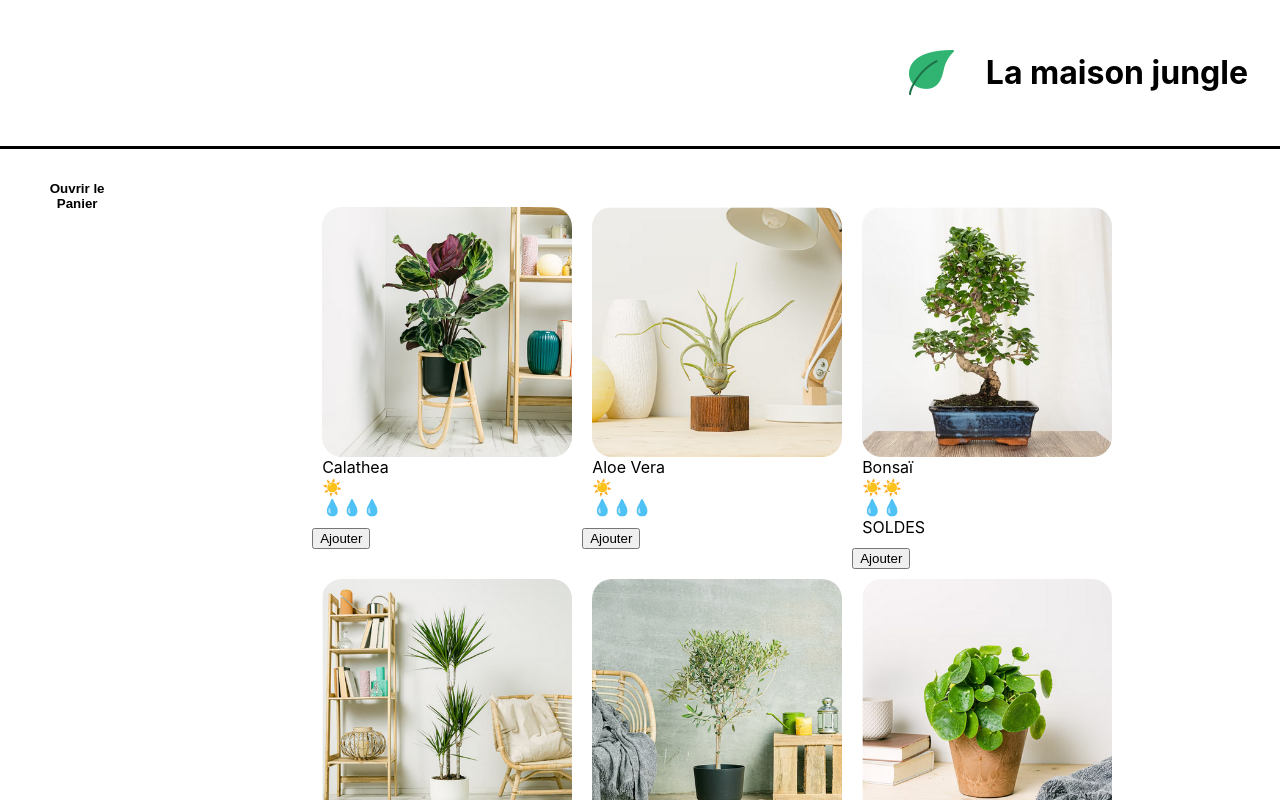
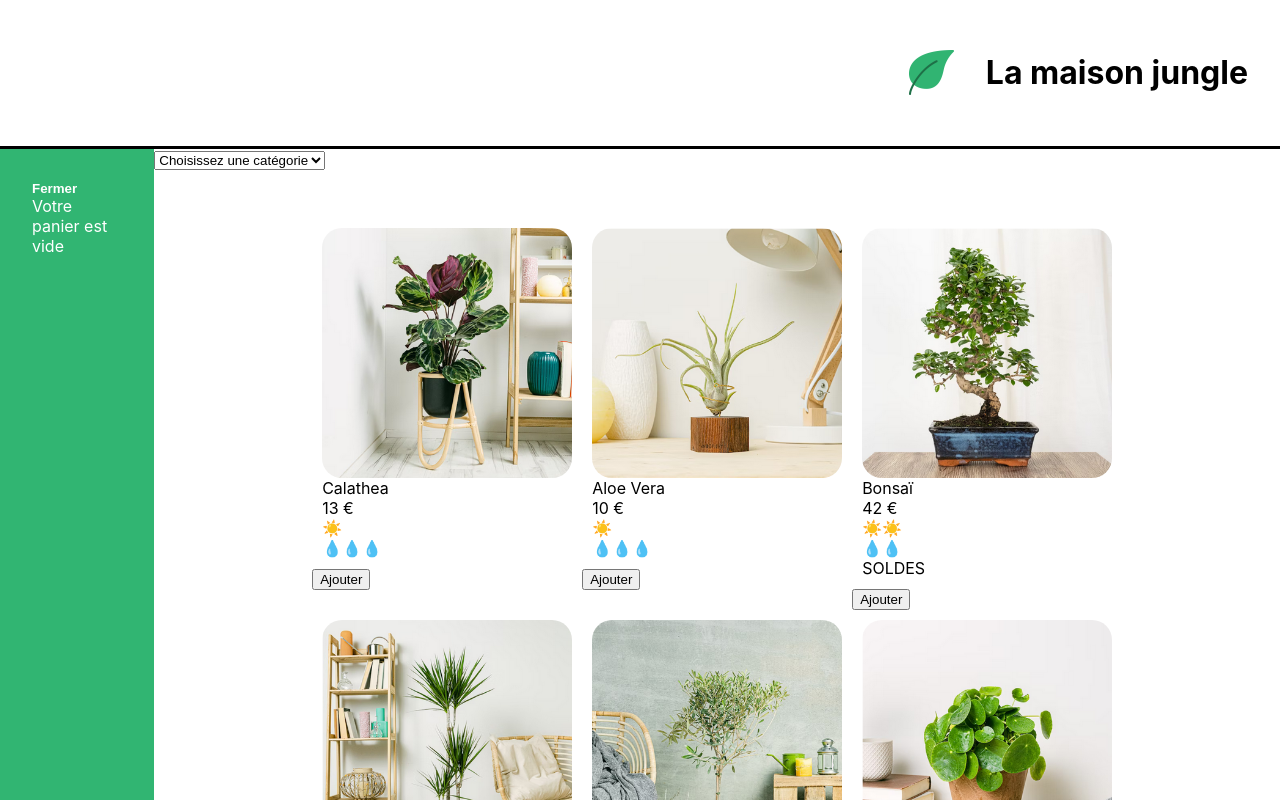
Before and after one commit to julieprunaret/La-maison-jungle-mastering-REACT, a React (Create React App) app: page / in a window 1280 px wide. Shown: the top 800 px of the page. Built offline with nearby package versions, Linux system fonts and the light colour scheme.

Commit message:
fix - delete items and add filter by categories

```diff
--- a/src/components/Cart.js
+++ b/src/components/Cart.js
@@ -2,8 +2,7 @@ import '../styles/Cart.css';
 import { useState } from 'react';
 
 function Cart({cart, setCart}) {
-    const monsteraPrice = 8;
-    const [open, setOpen] = useState(false);
+    const [open, setOpen] = useState(true);
 
 	const total = cart.reduce((acc, plantType) => acc + plantType.amount * plantType.price, 0)
 
@@ -11,6 +10,11 @@ function Cart({cart, setCart}) {
     // const isMenuOpen = () => {
     //     setOpen(current => !current)
     // }
+
+	function deleteItem(e, name) {
+		e.preventDefault();
+		setCart(cart.filter((plant) => plant.name !== name));
+	}
 
     return open ? (
 		<div className='lmj-cart'>
@@ -20,16 +24,27 @@ function Cart({cart, setCart}) {
 			>
 				Fermer
 			</button>
+			{ cart.length > 0 ? (
+				<div>
 					<h2>Panier</h2>
+					<ul>
 						{
-				cart.map({ name, price, amount }, index => {
+							cart.map(({ name, price, amount }, index) => {
+								return (
 									<div key={`${index}-${name}`}>
 										{name} {price}€ x{amount}
+										<button onClick={(e) => deleteItem(e, name)}>supprimer la plante</button>
 									</div>
+								)
 							})
 						}
+					</ul>
 					<h3>Total : {total}€</h3>
-            <button onClick={() => setCart(0)}>Vider le panier</button>
+					<button onClick={() => {setCart([])}}>Vider le panier</button>
+				</div>
+			) : (
+				<div>Votre panier est vide</div>
+			) }
 		</div>
     ) : (
 		<div className='lmj-cart-closed'>
--- a/src/components/Categories.js
+++ b/src/components/Categories.js
@@ -1,8 +1,34 @@
-function Categories () {
+import { plantList } from '../datas/plantList';
+
+
+function Categories ({newPlantList, setNewPlantList}) {
+
+    console.log("voici plantList", plantList)
+    // we get the list of plants and push the values in a tab
+    const categories = plantList.reduce((acc, plant) =>
+    // if the category isn't already in the array, we push it inside
+    acc.includes(plant.category)? acc : acc.concat(plant.category), []);
+
+    let initValue = newPlantList === plantList ? "B" : null;
+
+    function addValue (e) {
+        setNewPlantList(newPlantList=plantList.filter((plant) => plant.category === e.target.value))
+        initValue = e.target.value;
+    }
+
     return (
-        <select>
-
-        </select>
+        <div>
+            <select onChange={(e) => {addValue(e)}} value="B">
+                <option  value={initValue} selected disabled hidden>Choisissez une catégorie</option>
+                {
+                        categories.map((category) => (
+                        // because the category is unique, we can use the name as key
+                        <option key={category} value={category}>{category}</option>
+                    ))
+                }
+            </select>
+            { newPlantList !== plantList && <button onClick={() => {setNewPlantList(plantList)}}>Réinitialiser</button> }
+        </div>
     )
 }
 
--- a/src/components/PlantItem.js
+++ b/src/components/PlantItem.js
@@ -1,11 +1,12 @@
 import "../styles/PlantItem.css";
 import CareScale from "./CareScale";
 
-function PlantItem({name, cover, id, light, water, isSpecialOffer}) {
+function PlantItem({name, cover, id, light, water, isSpecialOffer, price}) {
     return (
         <li key={id} className='lmj-plant-item'>
             <img className='lmj-plant-item-cover' src={cover} alt={`${name} cover`}/>
             {name}
+            <span>{price} €</span>
             <CareScale careType="light" scaleValue={light} />
             <CareScale careType="water" scaleValue={water} />
             {isSpecialOffer && <div className='lmj-sales'>SOLDES</div>}
--- a/src/components/ShoppingList.js
+++ b/src/components/ShoppingList.js
@@ -1,33 +1,47 @@
 import { plantList } from '../datas/plantList';
 import '../styles/ShoppingList.css';
+import Categories from './Categories';
 import PlantItem from './PlantItem';
-
-
+import React, { useState } from 'react';
 
 const ShoppingList = ({cart, setCart}) => {
-    // we get the list of plants and push the values in a tab
-    const categories = plantList.reduce((acc, plant) =>
-    // if the category isn't already in the array, we push it inside
-    acc.includes(plant.category)? acc : acc.concat(plant.category), []);
+    const [newPlantList, setNewPlantList] = useState(plantList)
+    console.log("newPlantList :" ,newPlantList);
+
+    function addToCart(name, price) {
+        const currentPlantAdded = cart.find((plant)=> plant.name === name)
+        if (currentPlantAdded) {
+            const cartFilteredCurrentPlant = cart.filter(
+                (plant) => plant.name !== name
+            )
+            setCart ([
+                ...cartFilteredCurrentPlant,
+                { name, price, amount: currentPlantAdded.amount + 1 }
+            ])
+        } else {
+            setCart([...cart, { name, price, amount: 1 }])
+        }
+    }
 
     return (
         <div>
+            <Categories setNewPlantList={setNewPlantList} newPlantList={newPlantList}/>
+
             <ul className='lmj-plant-list'>
                         {
-                            plantList.map(({ id, cover, name, water, light, isSpecialOffer }) => (
+                            newPlantList.map(({ id, cover, name, water, light, isSpecialOffer, price }) => (
                                 <div key={id}>
-                                    <PlantItem name={name} cover={cover} light={light} water={water} isSpecialOffer={isSpecialOffer} />
-                                    <button onClick={() => setCart(cart + 1)}>Ajouter</button>
+                                    <PlantItem
+                                        name={name}
+                                        cover={cover}
+                                        light={light}
+                                        water={water}
+                                        isSpecialOffer={isSpecialOffer}
+                                        price={price}
+                                    />
+                                    <button onClick={() => addToCart(name, price)}>Ajouter</button>
                                 </div>
                         ))}
-            </ul>
-            <ul>
-                {
-                    categories.map((category) => (
-                    // because the category is unique, we can use the name as key
-                    <li key={category}>{category}</li>
-                ))
-                }
             </ul>
         </div>
     )
--- a/src/styles/Cart.css
+++ b/src/styles/Cart.css
@@ -34,6 +34,10 @@
 	color: black;
 }
 
+ul {
+	padding: 0;
+}
+
 /* .lmj-cart_open {
     display: block;
 } */
```
Also changed, not shown: 1 other file (tests, documents, lock files or other folders). Lines whose indentation alone changed are shown as unchanged.
